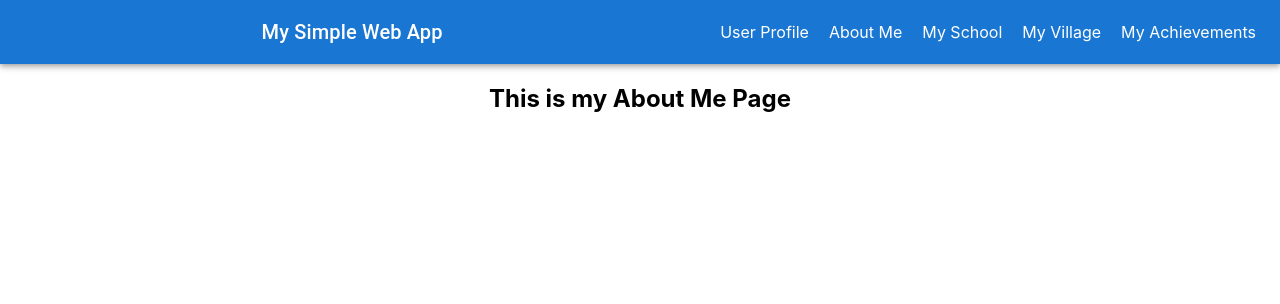
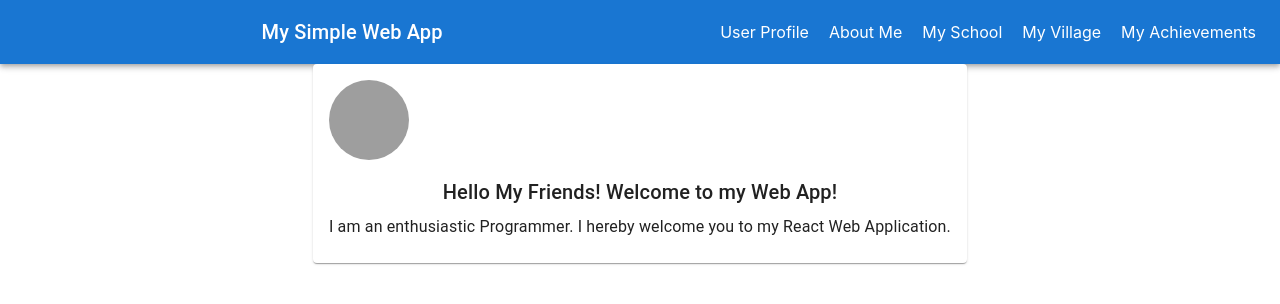
Before and after one commit to sanulihesara/react-frontend, a React (Create React App) app: page /about-me in a window 1280 px wide. Shown: the top 304 px of the page. Built offline with nearby package versions, Linux system fonts and the light colour scheme; grey boxes are pictures that could not be loaded.

Commit message:
Added features to AboutMe Page

```diff
--- a/src/components/AboutMe.js
+++ b/src/components/AboutMe.js
@@ -1,8 +1,45 @@
-import React from 'react';
+import styled from '@emotion/styled';
+import { Avatar, Card, CardContent, Grid, Slide, Typography } from '@mui/material';
+import React, { useState } from 'react';
+
+const AnimatedCard = styled(Card)`
+  transition : transform 0.3s ease-in-out;
+  &:hover{
+    transform : scale(1.05);
+  }
+  cursor : pointer;
+`;
 
 function AboutMe(){
+    const [expanded, setExpanded] = useState(false);
 
-    return <h2>This is my About Me Page</h2>
+    const handleCardClick = () => {
+        setExpanded(!expanded);
+    }
+
+    return (
+        <Grid container spacing={3} justifyContent="center">
+            <Grid item>
+                <Slide direction="right" in={true} timeout={5}>
+                    <AnimatedCard onClick={handleCardClick}
+                    style={{transform: expanded ? 'scale(1.25)' : 'scale(1)' }}>
+                        <CardContent>
+                            <Avatar alt="My Avatar"
+                            src="https://lakeoktransport.ca/images/avataaars4.png"
+                            sx={{width: 80, height: 80, marginBottom : 2}} />
+                            <Typography variant="h6" gutterBottom>
+                                Hello My Friends! Welcome to my Web App!
+                            </Typography>
+                            <Typography>
+                                I am an enthusiastic Programmer. I hereby welcome you to my React Web Application.
+                            </Typography>
+                        </CardContent>
+                    </AnimatedCard>
+                </Slide>
+            </Grid>
+
+        </Grid>
+    );
 
 }
 
```
